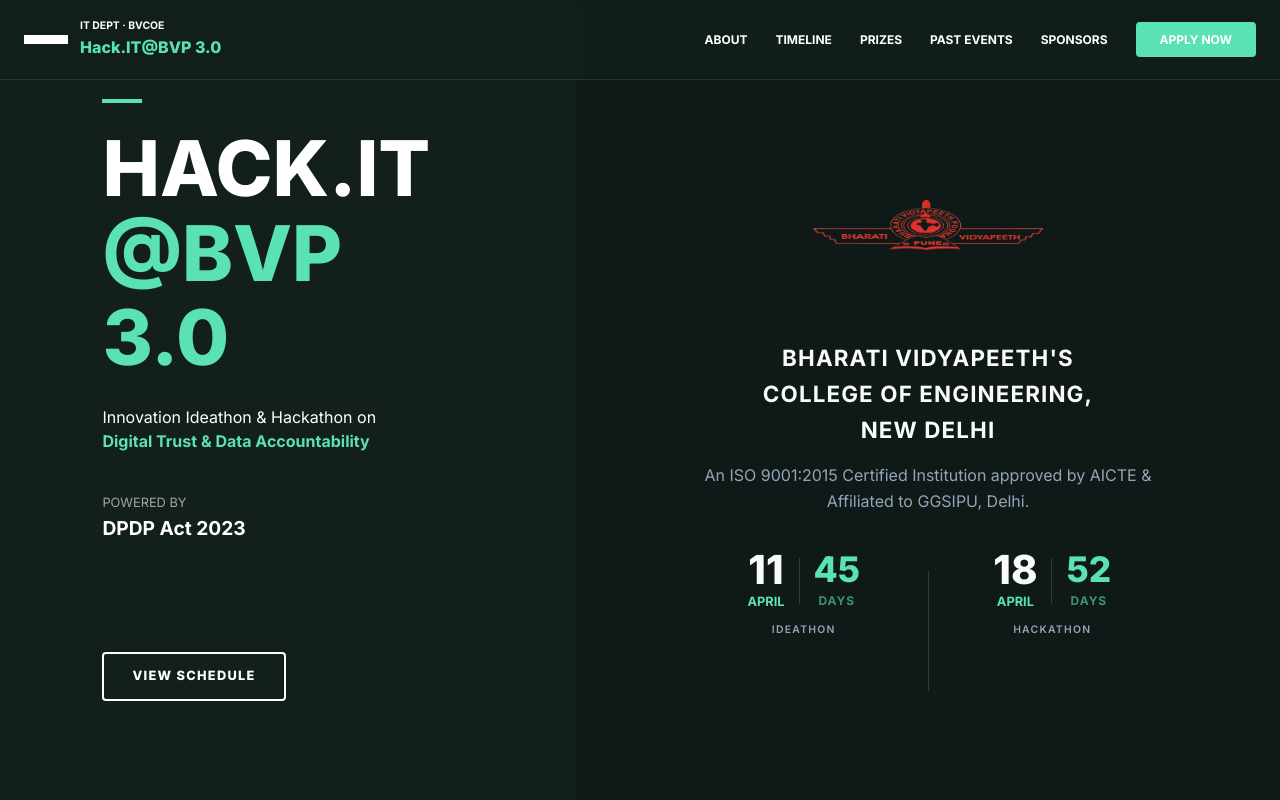
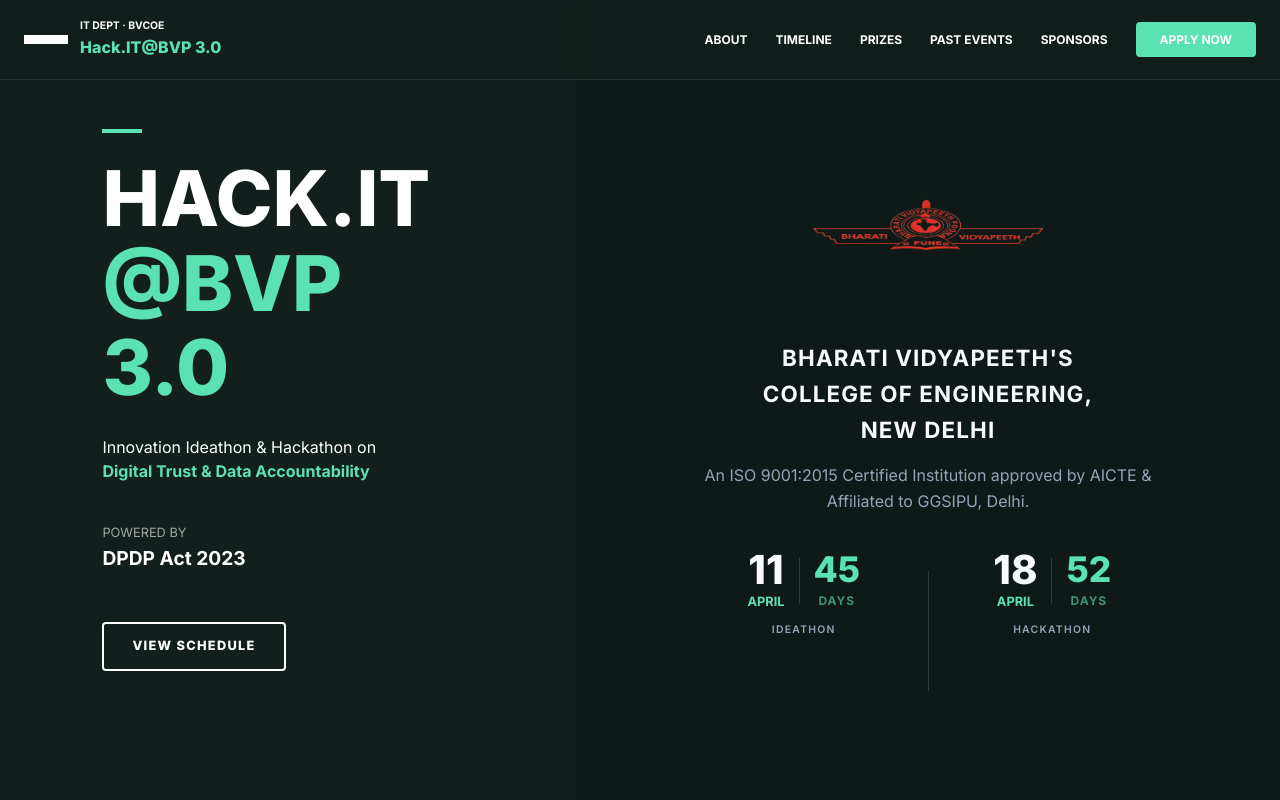
Before and after one commit to Shashankg27/IT-Hackathon, a Next.js app in the folder frontend/: page / in a window 1280 px wide. Shown: the top 800 px of the page. Built offline with nearby package versions, Linux system fonts and the light colour scheme.

Commit message:
Apply button connected to devfolio

```diff
--- a/frontend/app/components/Hero.tsx
+++ b/frontend/app/components/Hero.tsx
@@ -127,16 +127,6 @@
 const HACKATHON_DATE = new Date('2026-04-18T09:00:00+05:30');
 
 export default function Hero() {
-  useEffect(() => {
-    const script = document.createElement('script');
-    script.src = 'https://apply.devfolio.co/v2/sdk.js';
-    script.async = true;
-    script.defer = true;
-    document.body.appendChild(script);
-    return () => {
-      document.body.removeChild(script);
-    };
-  }, []);
 
   return (
     <section
@@ -191,13 +181,6 @@
           </div>
 
           <div className="hero-cta" style={{ display: 'flex', gap: 16, flexWrap: 'wrap' }}>
-            <div
-              className="apply-button"
-              data-hackathon-slug="hackitbvp-2"
-              data-button-theme="light"
-              style={{ height: '44px', width: '312px' }}
-            ></div>
-
             <a
               href="#event"
               className="btn-brochure-outline"
--- a/frontend/app/components/Navbar.tsx
+++ b/frontend/app/components/Navbar.tsx
@@ -78,7 +78,7 @@
                 {link.label}
               </a>
             ))}
-            <a href="#hero" className="register-btn">
+            <a href="https://hackitbvp-2.devfolio.co/overview" target="_blank" rel="noopener noreferrer" className="register-btn">
               APPLY NOW
             </a>
           </div>
@@ -94,7 +94,9 @@
         ))}
 
         <a
-          href="#hero"
+          href="https://hackitbvp-2.devfolio.co/overview"
+          target="_blank"
+          rel="noopener noreferrer"
           className="mobile-register-btn"
           onClick={() => setMenuOpen(false)}
         >
--- a/frontend/app/components/Sponsors.tsx
+++ b/frontend/app/components/Sponsors.tsx
@@ -3,17 +3,6 @@
 import ScrollReveal from './ScrollReveal';
 
 const sponsors = [
-  {
-    name: 'Devfolio',
-    logo: '/Devfolio_Logo-White.png',
-    link: 'https://devfolio.co',
-  },
-  {
-    name: 'Wolfram',
-    logo: '/sponsors/Wolfram.png',
-    link: 'https://www.wolfram.com',
-    padding: '10px'
-  },
   {
     name: 'HoverRobotix',
     logo: '/sponsors/HoverRobotix Logo png.png',
@@ -33,6 +22,17 @@
     name: 'RevUp',
     logo: '/sponsors/RevUp Logo png (2).png',
     link: '#',
+  },
+  {
+    name: 'Devfolio',
+    logo: '/Devfolio_Logo-White.png',
+    link: 'https://devfolio.co',
+  },
+  {
+    name: 'Wolfram',
+    logo: '/sponsors/Wolfram.png',
+    link: 'https://www.wolfram.com',
+    padding: '10px'
   }
 ];
 
```
